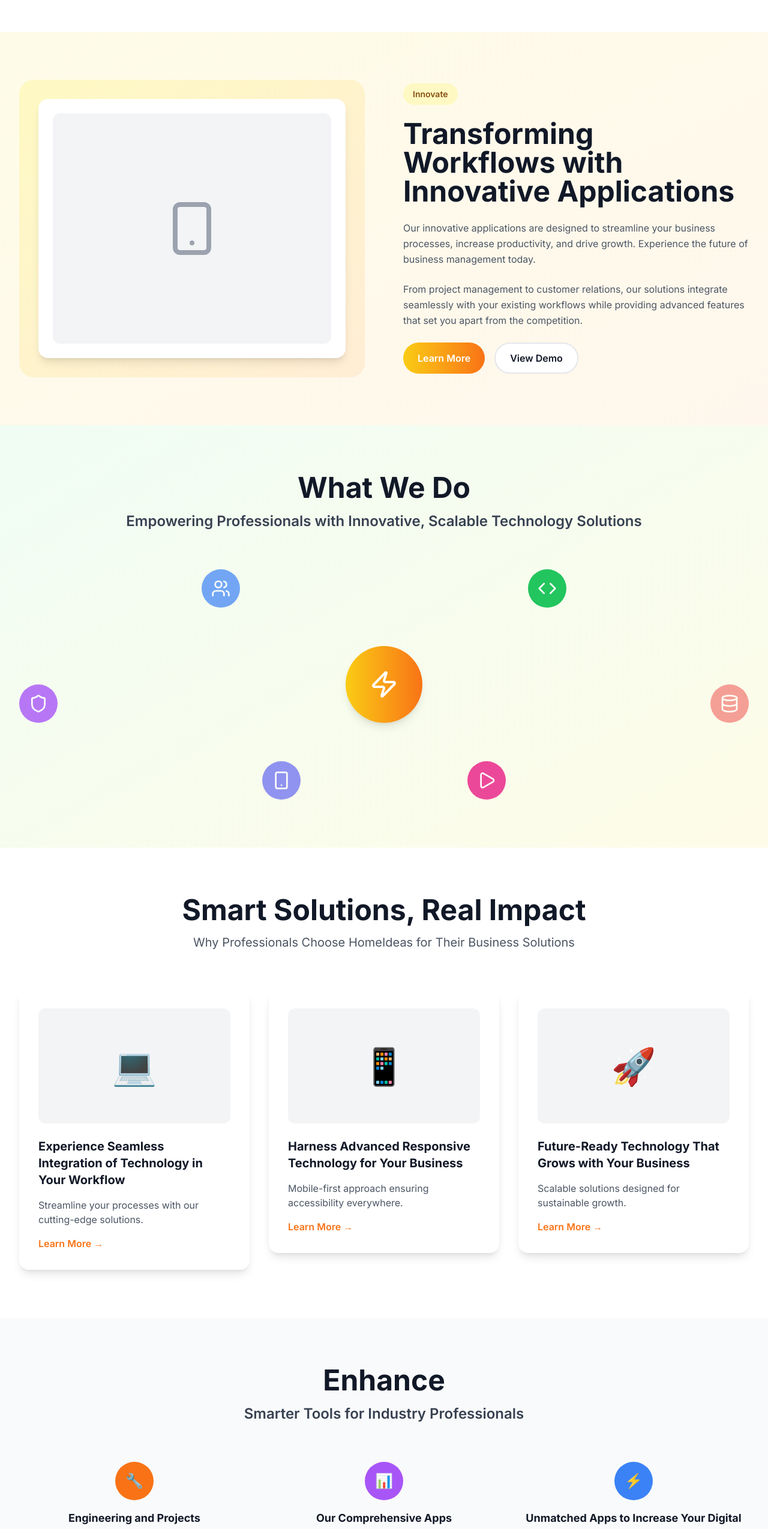
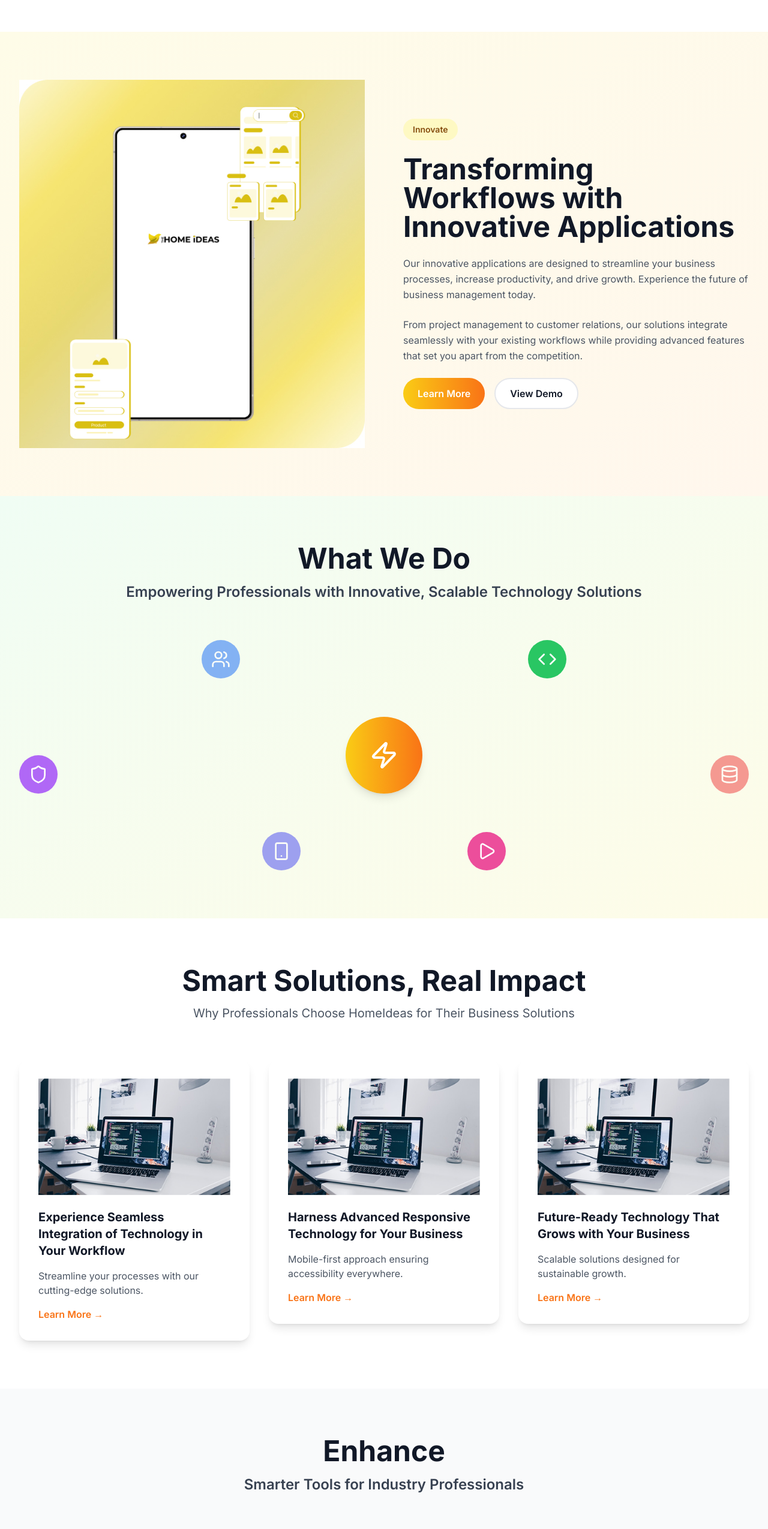
Before and after one commit to Sanjayuiux/homeideas, a Next.js app: page / in a window 1280 px wide. Shown: the part 1240-3789 px from the top of the page at 60% size. Built offline with nearby package versions, Linux system fonts and the light colour scheme.

Commit message:
images added to website

```diff
--- a/src/app/page.tsx
+++ b/src/app/page.tsx
@@ -98,13 +98,7 @@ export default function HomePage() {
           <div className="max-w-7xl mx-auto px-4 sm:px-6 lg:px-8">
             <div className="grid lg:grid-cols-2 gap-16 items-center">
               <div className="relative">
-                <div className="bg-gradient-to-br from-yellow-100 to-orange-100 rounded-3xl p-8">
-                  <div className="bg-white rounded-2xl p-6 shadow-lg">
-                    <div className="w-full h-96 bg-gray-100 rounded-xl flex items-center justify-center">
-                      <Smartphone className="w-24 h-24 text-gray-400" />
-                    </div>
-                  </div>
-                </div>
+                <img src='/assets/images/Innovate.jpg'/>
               </div>
               <div className="space-y-6">
                 <div className="inline-block bg-yellow-100 text-yellow-800 px-4 py-2 rounded-full text-sm font-semibold">
@@ -206,7 +200,7 @@ export default function HomePage() {
                 <div key={index} className="group">
                   <div className="bg-white rounded-2xl p-8 shadow-lg hover:shadow-xl transition-all duration-300 transform hover:-translate-y-2">
                     <div className="w-full h-48 bg-gray-100 rounded-xl flex items-center justify-center mb-6">
-                      <span className="text-6xl">{item.image}</span>
+                      <img src='/assets/images/b1.jpg'/>
                     </div>
                     <h3 className="text-xl font-bold text-gray-900 mb-4 group-hover:text-orange-500 transition-colors">
                       {item.title}
@@ -235,7 +229,7 @@ export default function HomePage() {
             <div className="grid md:grid-cols-3 gap-8">
               {[
                 {
-                  icon: "🔧",
+                  icon: "/assets/icons/App_icon.svg",
                   title: "Engineering and Projects",
                   subtitle: "without Cutting-Edge Solutions Applications",
                   color: "bg-orange-500"
@@ -270,10 +264,7 @@ export default function HomePage() {
           <div className="max-w-7xl mx-auto px-4 sm:px-6 lg:px-8">
             <div className="grid lg:grid-cols-2 gap-16 items-center">
               <div className="relative">
-                <div className="w-full h-96 bg-gray-200 rounded-2xl flex items-center justify-center relative overflow-hidden">
-                  <div className="absolute inset-0 bg-gradient-to-br from-gray-300 to-gray-400"></div>
-                  <Play className="w-16 h-16 text-white relative z-10 bg-black/50 rounded-full p-4" />
-                </div>
+                <img src='/assets/images/testimonial.jpg'/>
               </div>
               <div className="space-y-6">
                 <h2 className="text-4xl font-bold text-gray-900">Testimonials</h2>
@@ -316,7 +307,9 @@ export default function HomePage() {
               </div>
               <div className="relative">
                 <div className="w-full h-80 bg-gray-700 rounded-2xl flex items-center justify-center">
-                  <div className="text-6xl">💻</div>
+                  <div className="text-6xl">
+                    <img src='/assets/images/cta.jpg'/>
+                  </div>
                 </div>
               </div>
             </div>
```
